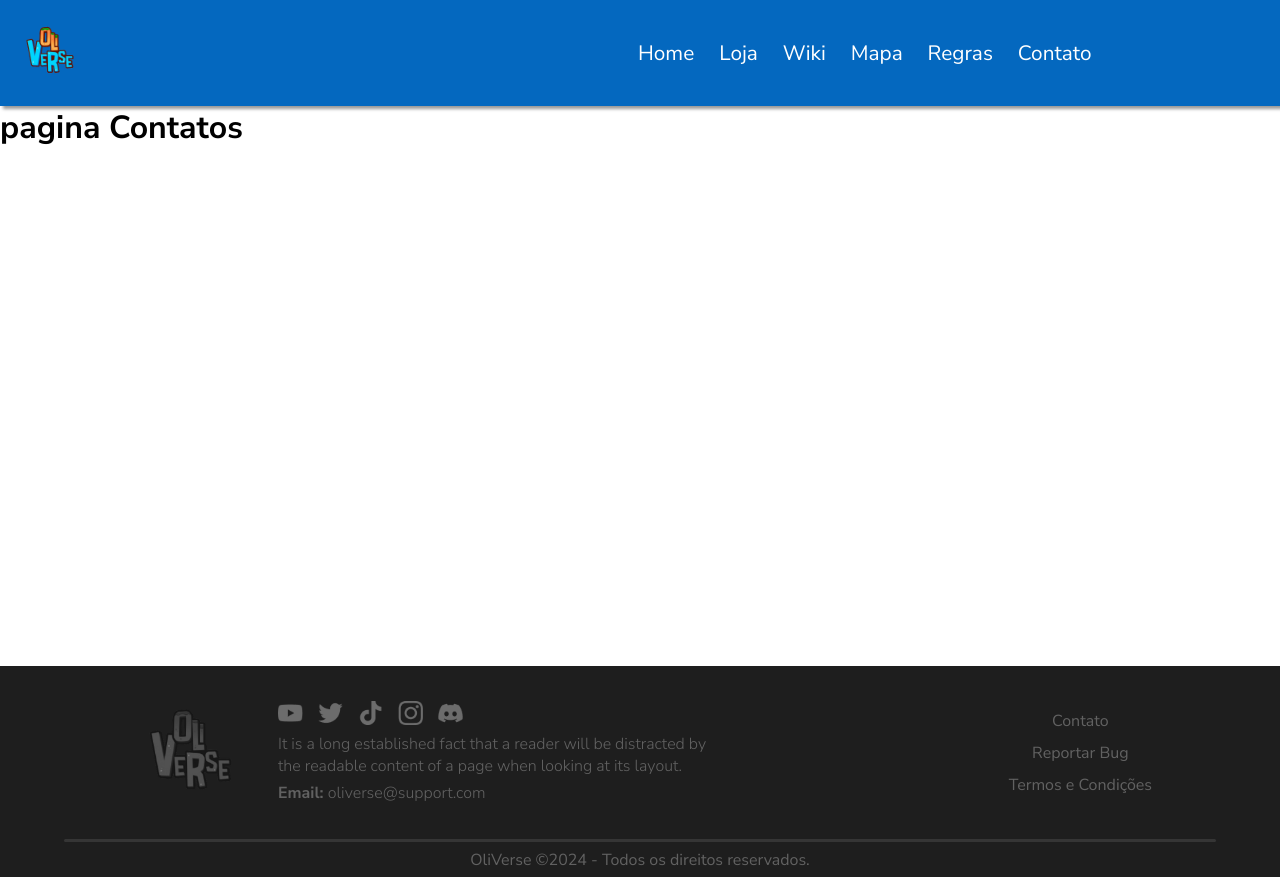
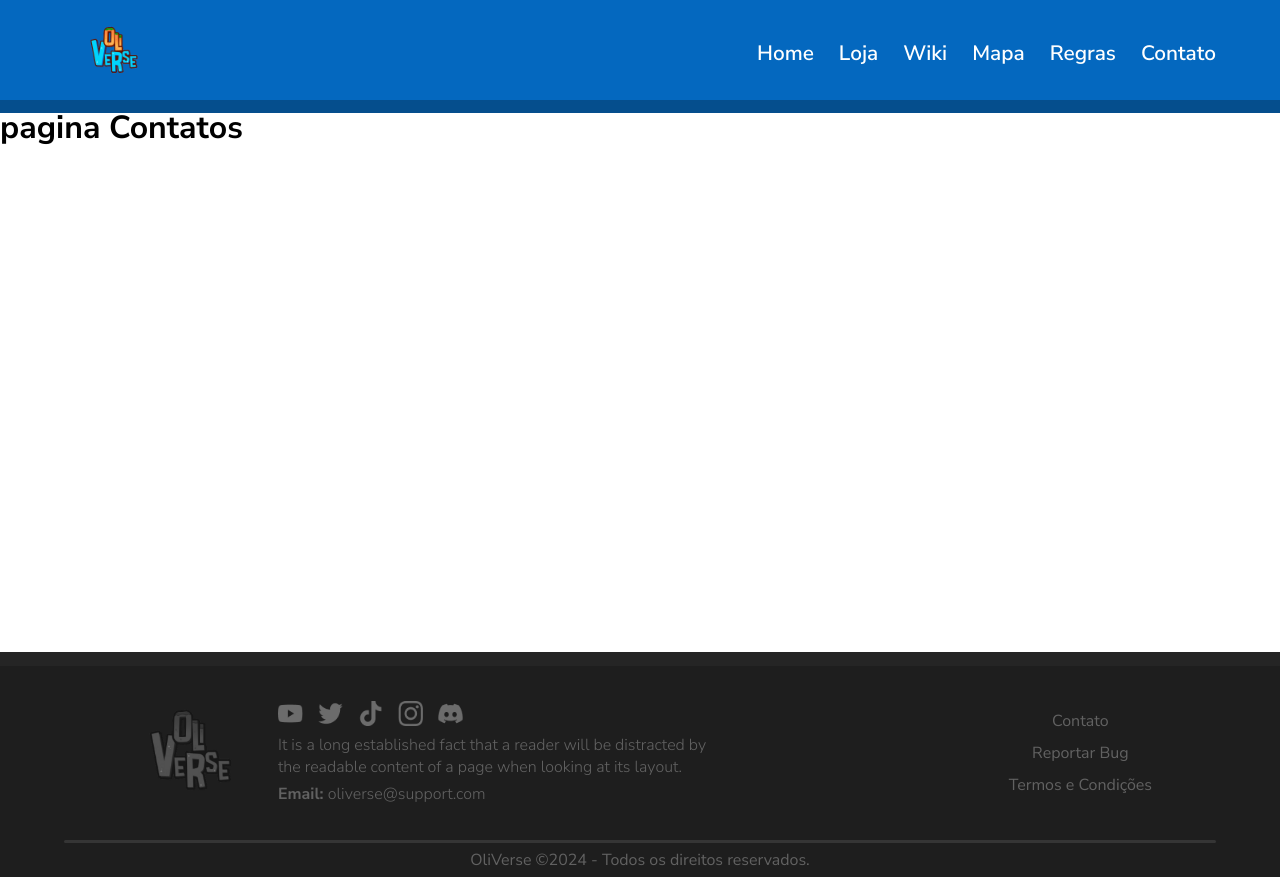
Before and after one commit to 0tavioPascoal/OliVerse-Project, a React (Create React App) app in the folder oli_project/: page /contact in a window 1280 px wide. Built offline with nearby package versions, Linux system fonts and the light colour scheme.

Commit message:
Adicionando sombra e efeito no hover dos botões na navbar

```diff
--- a/oli_project/src/components/Footer/styles.module.css
+++ b/oli_project/src/components/Footer/styles.module.css
@@ -1,6 +1,7 @@
 footer {
     background-color: var(--footer-background);
     color: var(--white);
+    box-shadow: var(--gray) 0px 0px 0px 14px;
     bottom: 0;
 }
 
--- a/oli_project/src/components/Header/Header.jsx
+++ b/oli_project/src/components/Header/Header.jsx
@@ -7,17 +7,17 @@ import logo from '../../assets/logoServer.png'
 //css
 import styles from './styles.module.css'
 
-
 import React from 'react'
 
 const Header = () => {
     return (
-  <nav className={styles.navbar} >
-    <NavLink className={styles.logo} to='/'>
+        <nav className={styles.navbar}>
+            <div className={styles.navContainer}>
+                <NavLink className={styles.logoImage} to='/'>
                     <img src={logo} alt='logo' width={'100rem'} />
                 </NavLink>
 
-    <ul className={styles.links_list}>
+                <ul className={styles.navLinks}>
                     <li>
                         <NavLink to='/'>
                             Home
@@ -39,6 +39,7 @@ const Header = () => {
                         </NavLink>
                     </li>
                 </ul>
+            </div>
         </nav>
     )
 
--- a/oli_project/src/components/Header/styles.module.css
+++ b/oli_project/src/components/Header/styles.module.css
@@ -1,28 +1,39 @@
 .navbar {
+  width: 100%;
+  height: 100px;
+  max-width: 100%;
+  margin-bottom: 0.5%;
+  background-color: var(--dark-blue);
+  box-shadow: var(--deep-blue) 0px 13px 0px 0px;
+}
+
+.navContainer {
   display: flex;
   justify-content: space-between;
-    align-items: center;
-    background-color: var(--dark-blue);
-    box-shadow: rgba(0, 0, 0, 0.40) 3px 3px 3px 0px;
-    max-width: 100%;
+  padding: 0 5% 0 5%;
 }
 
-  .links_list {
+.navLinks {
   display: flex;
   align-items: center;
   justify-content: center;
   list-style: none;
-    margin-right: 10rem;
 }
 
-  .links_list li {
-    margin-right: 1em;
+.navLinks li {
+  display: flex;
+  gap: 25px;
 }
 
-  .links_list li a {
-    padding: 0.4em 0.6em;
+.navLinks li a {
   color: var(--white);
   text-decoration: none;
   font-size: 1.3rem;
+  font-weight: 600;
+  transition: .3s;
+}
 
+.navLinks li a:hover {
+  transition: .3s;
+  transform: scale(1.050);
 }
--- a/oli_project/src/index.css
+++ b/oli_project/src/index.css
@@ -1,11 +1,13 @@
 
 
 :root{
+  --deep-blue: #054E8D;
   --dark-blue: #0468BF;
   --light-blue: #05DBF2;
   --green: #09A603;
   --white: #fff;
   --black: #0000;
+  --gray: #252525;
   --red: #590902;
   --brown: #F29D52;
   --footer-background: #1E1E1E;
--- a/oli_project/src/pages/Home/styles.module.css
+++ b/oli_project/src/pages/Home/styles.module.css
@@ -4,5 +4,4 @@
     background-size: cover;
     width: '100vw';
     height: '100vh'; */
-
 }
```
Lines whose indentation alone changed are shown as unchanged.
